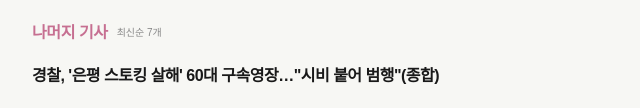
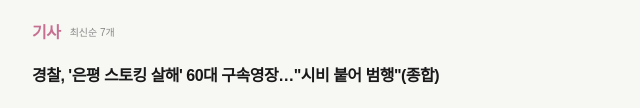
Before and after one commit to poppyred22/the-daily-news, a plain HTML site: page index.html in a window 1280 px wide. Shown: the part 692-800 px from the top of the page, 248-888 px from the left. Drawn offline with Linux system fonts and the light colour scheme.

Commit message:
Rename remaining articles section to articles

```diff
--- a/index.html
+++ b/index.html
@@ -188,7 +188,7 @@ function render(){
         html+='</div>';
       }
       if(rest.length){
-        html+='<div class="sectionhead rest-heading"><strong>나머지 기사</strong><span>'+(catName==='생활·문화'?'생활밀접순 ':'최신순 ')+rest.length+'개</span></div><div class="restlist">';
+        html+='<div class="sectionhead rest-heading"><strong>기사</strong><span>'+(catName==='생활·문화'?'생활밀접순 ':'최신순 ')+rest.length+'개</span></div><div class="restlist">';
         for(const p of rest){const idx=rendered.push(p.x)-1;html+=story(p.x,idx,false);}
         html+='</div>';
       }
```
